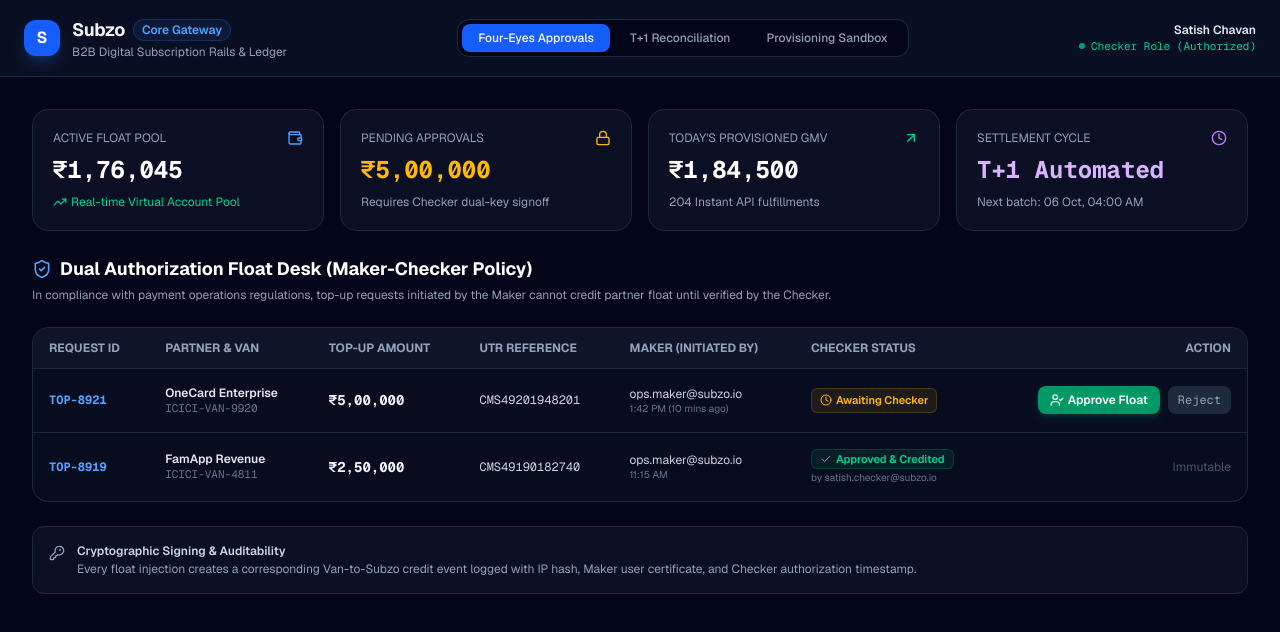
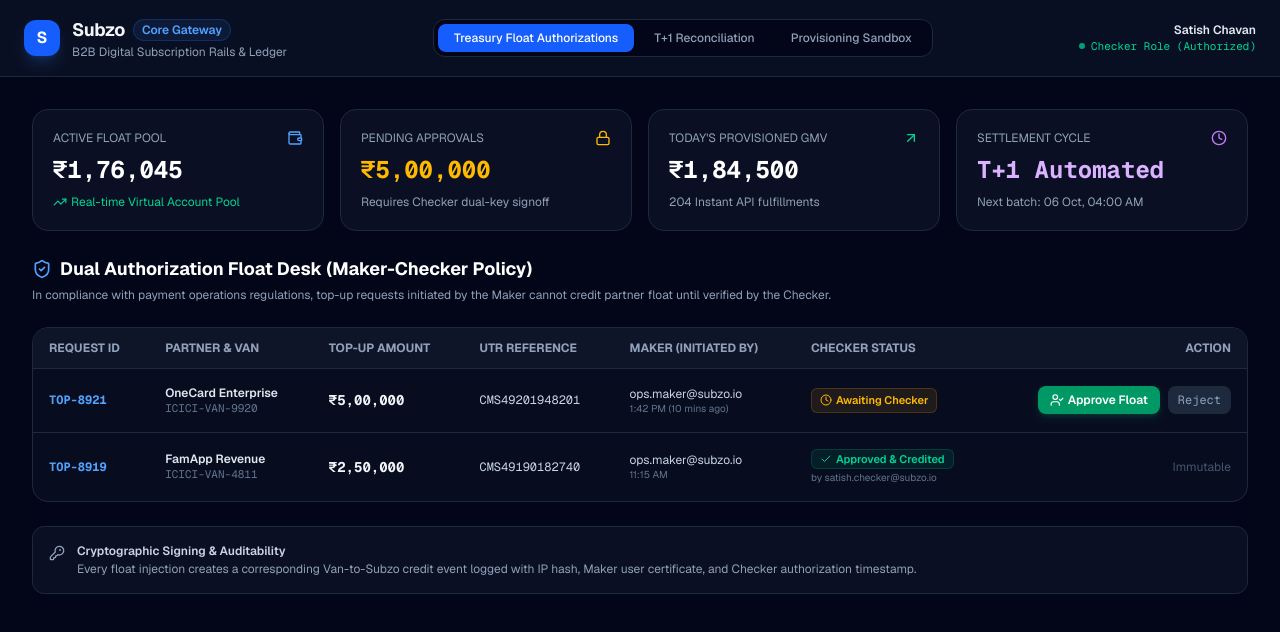
Before and after one commit to Subzo2026/subzo-portal, a Next.js app: page / in a window 1280 px wide. Shown: the top 632 px of the page. Built offline with nearby package versions, Linux system fonts and the light colour scheme.

Commit message:
Update tab name to Treasury Float Authorizations

```diff
--- a/app/page.tsx
+++ b/app/page.tsx
@@ -187,7 +187,7 @@ export default function SubzoPlatform() {
               activeTab === "approvals" ? "bg-blue-600 text-white shadow" : "text-slate-400 hover:text-slate-200"
             }`}
           >
-            Four-Eyes Approvals
+            Treasury Float Authorizations
           </button>
           <button
             onClick={() => setActiveTab("settlement")}
@@ -278,7 +278,7 @@ export default function SubzoPlatform() {
           </div>
         </div>
 
-        {/* TAB 1: FOUR-EYES APPROVALS */}
+        {/* TAB 1: Treasury Float Authorizations */}
         {activeTab === "approvals" && (
           <div className="space-y-6">
             <div className="flex items-center justify-between">
```
